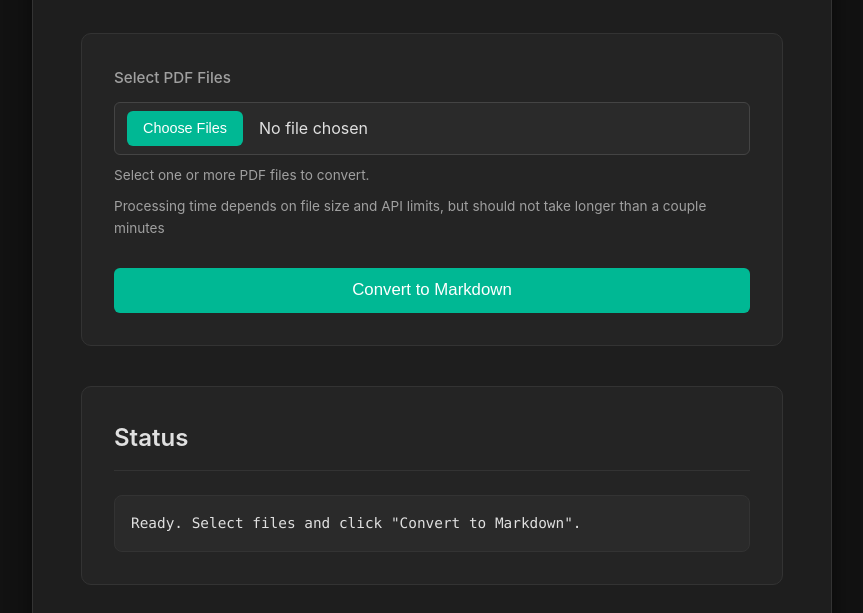
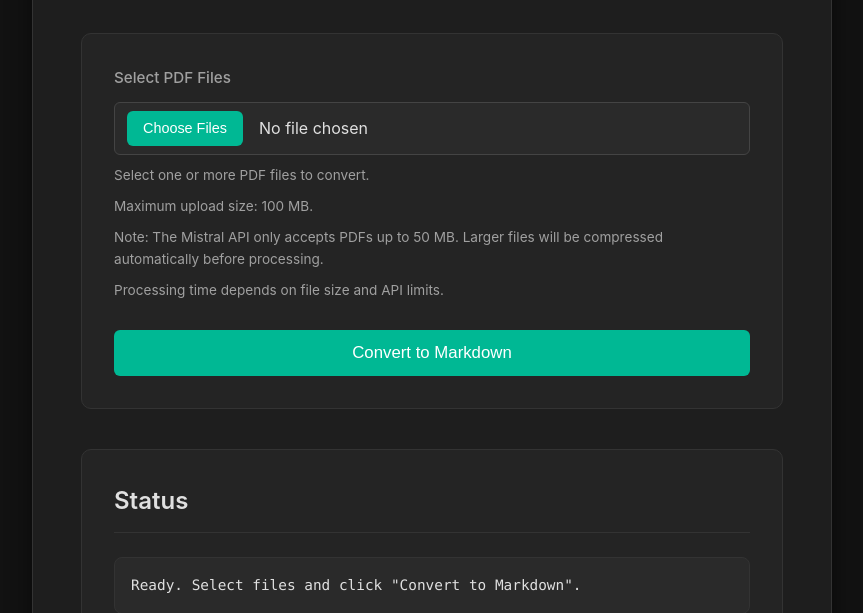
Before and after one commit to hunmac9/mistralocr, a Flask app: page / in a window 1280 px wide. Shown: the part 263-876 px from the top of the page, without its empty margins (208-1071 px from the left). Run offline with Flask 3, Linux system fonts and the light colour scheme; some libraries are stand-ins or nearby versions.

Commit message:
feat: add PDF compression over Mistral API limit, configurable limits, update UI

```diff
--- a/app.py
+++ b/app.py
@@ -23,12 +23,21 @@ app = Flask(__name__)
 UPLOAD_FOLDER = Path(os.getenv('UPLOAD_FOLDER', 'uploads'))
 OUTPUT_FOLDER = Path(os.getenv('OUTPUT_FOLDER', 'output'))
 try:
-    max_mb = int(os.getenv('MAX_UPLOAD_MB', '100')) # Default to 100MB
-    if max_mb <= 0: max_mb = 100 # Ensure positive value
+    max_mb = int(os.getenv('MAX_UPLOAD_MB', '100'))
+    if max_mb <= 0: max_mb = 100
 except ValueError:
-    max_mb = 100 # Fallback if env var is not a valid integer
+    max_mb = 100
+
+try:
+    mistral_max_mb = int(os.getenv('MISTRAL_MAX_MB', '50'))
+    if mistral_max_mb <= 0: mistral_max_mb = 50
+except ValueError:
+    mistral_max_mb = 50
+
 app.config['MAX_CONTENT_LENGTH'] = max_mb * 1024 * 1024
 print(f"Maximum upload size set to: {max_mb} MB")
+print(f"Mistral API max file size set to: {mistral_max_mb} MB")
+
 ALLOWED_EXTENSIONS = {'pdf'}
 
 # Directories are now created in the Dockerfile, no need to create them here.
@@ -64,6 +73,33 @@ def process_pdf(pdf_path: Path, api_key: str, session_output_dir: Path) -> tuple
     uploaded_file_id = None # Store only the ID for cleanup
 
     try:
+        # Check if file exceeds Mistral API limit
+        if pdf_path.stat().st_size > mistral_max_mb * 1024 * 1024:
+            print(f"  PDF exceeds {mistral_max_mb}MB. Compressing before upload...")
+            compressed_path = pdf_path.parent / f"{pdf_path.stem}_compressed.pdf"
+            # Use Ghostscript or similar to compress PDF
+            import subprocess
+            gs_cmd = [
+                "gs",
+                "-sDEVICE=pdfwrite",
+                "-dCompatibilityLevel=1.4",
+                "-dPDFSETTINGS=/screen",
+                "-dNOPAUSE",
+                "-dQUIET",
+                "-dBATCH",
+                f"-sOutputFile={compressed_path}",
+                str(pdf_path)
+            ]
+            try:
+                subprocess.run(gs_cmd, check=True)
+                if compressed_path.exists() and compressed_path.stat().st_size < pdf_path.stat().st_size:
+                    print(f"  Compression successful. Using compressed file: {compressed_path.name}")
+                    pdf_path = compressed_path
+                else:
+                    print("  Compression did not reduce size. Using original file.")
+            except Exception as e:
+                print(f"  Compression failed: {e}. Using original file.")
+
         print(f"  Uploading {pdf_path.name} to Mistral...")
         with open(pdf_path, "rb") as f:
             pdf_bytes = f.read()
@@ -218,7 +254,7 @@ def create_zip_archive(source_dir: Path, output_zip_path: Path):
 
 @app.route('/')
 def index():
-    return render_template('index.html')
+    return render_template('index.html', max_upload_mb=max_mb, mistral_max_mb=mistral_max_mb)
 
 @app.route('/process', methods=['POST'])
 def handle_process():
--- a/docker-compose.yml
+++ b/docker-compose.yml
@@ -14,6 +14,7 @@ services:
       # UPLOAD_FOLDER: /app/uploads # Default is 'uploads' relative to WORKDIR /app
       # OUTPUT_FOLDER: /app/output # Default is 'output' relative to WORKDIR /app
       MAX_UPLOAD_MB: ${MAX_UPLOAD_MB:-100} # Max PDF upload size in MB (default 100)
+      MISTRAL_MAX_MB: ${MISTRAL_MAX_MB:-50} # Mistral API max file size in MB (default 50)
     # Optional volumes for persisting data outside the container (uncomment if needed)
     # volumes:
       # - ./uploads:/app/uploads # Persist uploaded files (app currently cleans this up)
--- a/templates/index.html
+++ b/templates/index.html
@@ -28,7 +28,9 @@
             <label for="pdf-files">Select PDF Files</label>
             <input type="file" id="pdf-files" name="pdf_files" accept=".pdf" multiple required>
             <small>Select one or more PDF files to convert.</small>
-            <small>Processing time depends on file size and API limits, but should not take longer than a couple minutes</small>
+            <small>Maximum upload size: {{ max_upload_mb }} MB.</small>
+            <small>Note: The Mistral API only accepts PDFs up to {{ mistral_max_mb }} MB. Larger files will be compressed automatically before processing.</small>
+            <small>Processing time depends on file size and API limits.</small>
           </div>
           <button type="submit" id="submit-btn">Convert to Markdown</button>
         </form>
```
